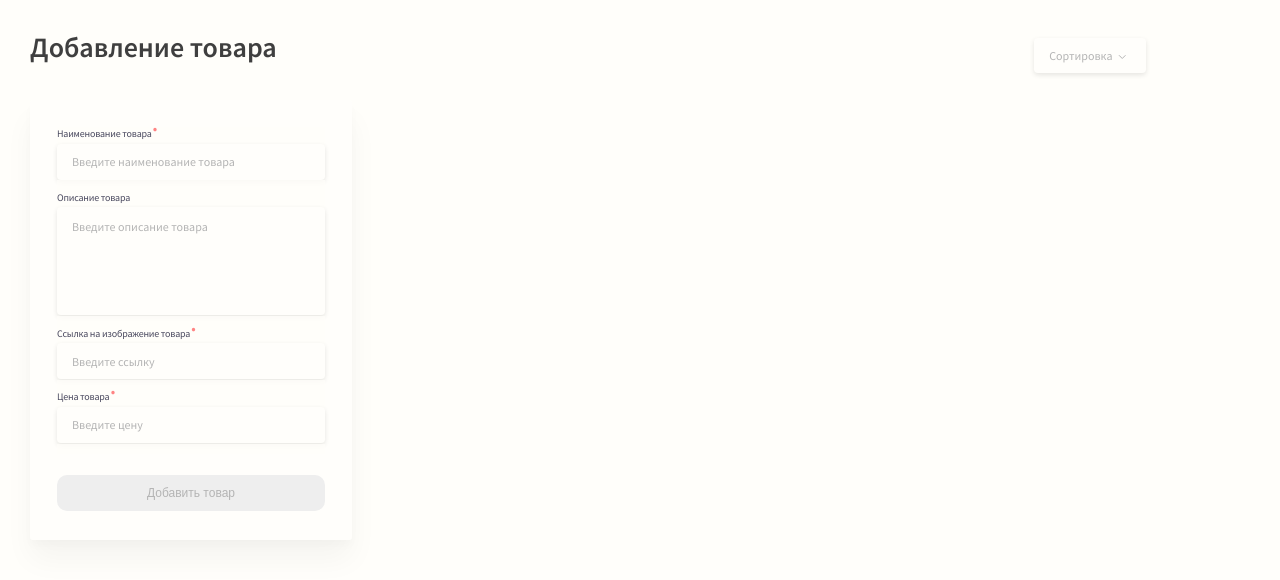
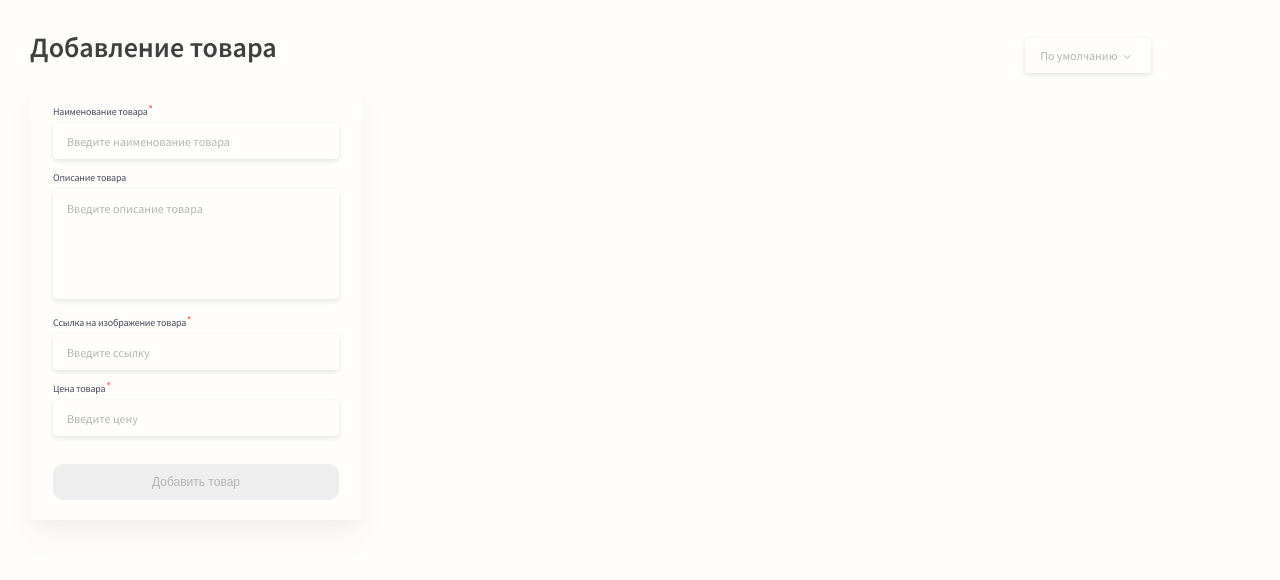
Before and after one commit to qNoqua/store_demo, a Vue app: page / in a window 1280 px wide. Shown: the top 580 px of the page. Built offline with nearby package versions, Linux system fonts and the light colour scheme.

Commit message:
Fitted markup according to the design layout

```diff
--- a/src/App.vue
+++ b/src/App.vue
@@ -25,6 +25,9 @@ export default {
   margin: 0;
   padding: 0;
   box-sizing: border-box;
-  background: rgba(255, 254, 251, 0.8);
+}
+html {
+    background: rgba(255, 254, 251, 0.8);
+
 }
 </style>
--- a/src/components/UI/DropDown.vue
+++ b/src/components/UI/DropDown.vue
@@ -5,7 +5,7 @@
     v-on:mouseleave="isVisible = false"
     v-on:click="isVisible = false"
   >
-    <span class="title">Сортировка</span>
+    <span class="title">По умолчанию</span>
     <img src="../../assets/icons/rectangle.svg" />
     <div class="options" v-if="isVisible">
       <div
@@ -25,9 +25,9 @@ export default {
   data() {
     return {
       options: [
-        { name: "наименованию", value: "name" },
-        { name: "возрастанию цены", value: "increase" },
-        { name: "убыванию цены", value: "decrease" },
+        { name: "по наименованию", value: "name" },
+        { name: "по возрастанию цены", value: "increase" },
+        { name: "по убыванию цены", value: "decrease" },
       ],
       isVisible: false,
       sortDirection: null,
@@ -74,11 +74,13 @@ export default {
     position: absolute;
     right: 0;
     top: 100%;
+    background: #fffefb;
     border-radius: 4px;
     z-index: 10;
     & > .option {
       height: 36px;
       padding: 10px;
+      border-radius: 4px;
       &:hover {
         background: #e5e5e5;
       }
--- a/src/components/product-form/ProductForm.vue
+++ b/src/components/product-form/ProductForm.vue
@@ -166,7 +166,6 @@ export default {
         imgLink: this.imgLinkOfProduct.value,
         price: this.priceOfProduct.value,
       };
-      console.log(product);
       this.$store.commit("addProductToList", product);
       this.nameOfProduct.value = "";
       this.descriptionOfProduct.value = "";
@@ -216,7 +215,6 @@ export default {
 }
 .left-container {
   display: grid;
-  grid-gap: 20px;
   align-items: flex-start;
   .form-title {
     display: flex;
@@ -291,7 +289,7 @@ export default {
     min-height: 440px;
     padding: 27px;
     background: #fffefb;
-    &>span{
+    & > span {
       display: flex;
       box-shadow: 0px 2px 4px rgba(0, 0, 0, 0.1);
       border: 8px solid #7bae73;
@@ -310,14 +308,15 @@ export default {
     display: grid;
     min-width: 322px;
     min-height: 440px;
-    padding: 27px;
+    padding: 23px;
     background: #fffefb;
   }
   .input-container {
     display: grid;
     & > label {
       position: relative;
-      margin-bottom: 3px;
+      margin-bottom: 5px;
+      margin-top: 2px;
       font-family: "Source Sans Pro";
       font-style: normal;
       font-weight: 400;
@@ -330,7 +329,7 @@ export default {
           content: ".";
           position: absolute;
           color: #ff8484;
-          font-size: 28px;
+          font-size: 25px;
           top: -12px;
           right: auto;
         }
@@ -342,8 +341,8 @@ export default {
       border-radius: 4px;
       border: none;
       width: auto;
-      height: 36px;
-      padding: 18px 15px;
+      height: 32px;
+      padding: 18px 14px;
       font-family: "Source Sans Pro";
       font-style: normal;
       font-weight: 400;
@@ -372,8 +371,9 @@ export default {
       outline: 1px solid #ff8484;
     }
     & > .input-description {
-      height: 108px;
+      height: 110px;
       padding-top: 12px;
+      margin-bottom: 5px;
     }
     & > span {
       height: 10px;
@@ -399,7 +399,7 @@ export default {
     line-height: 15px;
     color: #ffffff;
     height: 36px;
-    margin-top: 21px;
+    margin-top: 18px;
     cursor: pointer;
     transition: 150ms;
     &:hover {
--- a/src/components/product-list/ProductItem.vue
+++ b/src/components/product-list/ProductItem.vue
@@ -1,27 +1,34 @@
 <template>
-  <div class="product-container" v-on:mouseover="isVisibilityButton = true"
-  v-on:mouseleave="isVisibilityButton = false">
+  <div
+    class="product-container"
+    v-on:mouseover="isVisibilityButton = true"
+    v-on:mouseleave="isVisibilityButton = false"
+  >
     <div class="img-container">
       <img v-bind:src="stats.imgLink" />
     </div>
     <div class="stats-container">
       <div class="title-container">{{ stats.name }}</div>
       <div class="description-container">{{ stats.description }}</div>
-      <div class="price-container">{{ stats.price }} руб.</div>
+      <div class="price-container">{{ stats.price.toLocaleString() }} руб.</div>
     </div>
-    <button class="btn" v-on:click.prevent="removeProduct" v-if="isVisibilityButton">
-      <img src="../../assets/icons/delete.svg"/>
+    <button
+      class="btn"
+      v-on:click.prevent="removeProduct"
+      v-if="isVisibilityButton"
+    >
+      <img src="../../assets/icons/delete.svg" />
     </button>
   </div>
 </template>
 
 <script>
 export default {
-data () {
-return {
-   isVisibilityButton: false,
-}
-},
+  data() {
+    return {
+      isVisibilityButton: false,
+    };
+  },
   props: {
     stats: {
       type: Object,
@@ -30,10 +37,10 @@ return {
   },
   methods: {
     removeProduct() {
-      console.log(this.stats)
-      this.$store.commit('removeProduct', this.stats)
-    }
-  }
+      console.log(this.stats);
+      this.$store.commit("removeProduct", this.stats);
+    },
+  },
 };
 </script>
 
@@ -42,7 +49,7 @@ return {
   display: grid;
   position: relative;
   width: 332px;
-  height: 423px;
+  height: 424px;
   background: #fffefb;
   box-shadow: 0px 20px 30px rgba(0, 0, 0, 0.04),
     0px 6px 10px rgba(0, 0, 0, 0.02);
@@ -62,11 +69,13 @@ return {
       object-fit: cover;
       width: 100%;
       height: 100%;
+      border-top-left-radius: 4px;
+      border-top-right-radius: 4px;
     }
   }
   .stats-container {
     display: grid;
-    grid-template-rows: 60px 82px 90px;
+    grid-template-rows: 60px 110px 56px;
     .title-container {
       display: flex;
       padding: 0 15px;
--- a/src/components/product-list/ProductList.vue
+++ b/src/components/product-list/ProductList.vue
@@ -36,11 +36,10 @@ export default {
 .list-container {
   display: grid;
   grid-template-columns: repeat(auto-fill, 332px);
-  grid-auto-rows: 432px;
+  grid-auto-rows: 424px;
   grid-gap: 15px;
   justify-content: center;
   justify-items: center;
-  align-items: center;
 }
 .btn-container {
   display: grid;
--- a/src/views/HomePage.vue
+++ b/src/views/HomePage.vue
@@ -20,7 +20,7 @@ export default {
 <style lang="scss" scoped>
 .product-page-container {
   display: grid;
-  grid-template-columns: 1fr 3fr;
+  grid-template-columns: 332px 3fr;
   grid-gap: 10px;
   align-items: flex-start;
   padding: 30px;
```
Lines whose indentation alone changed are shown as unchanged.
